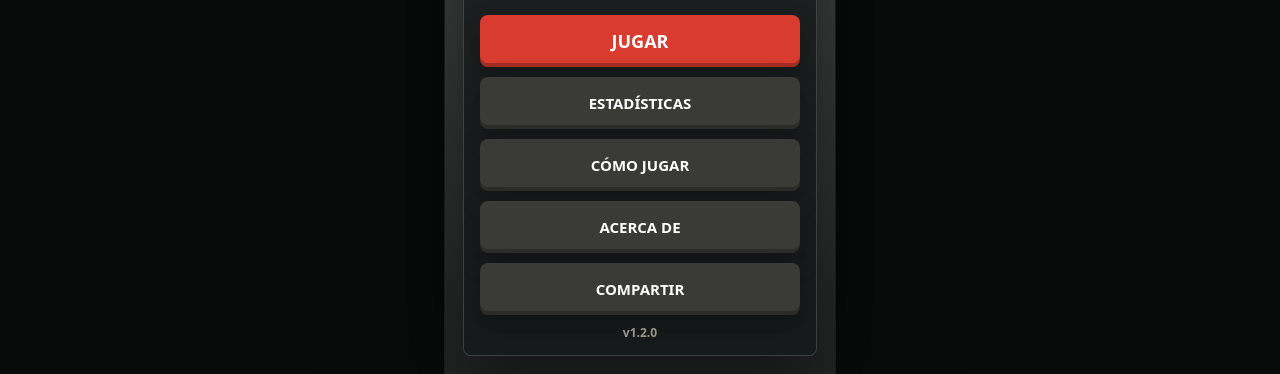
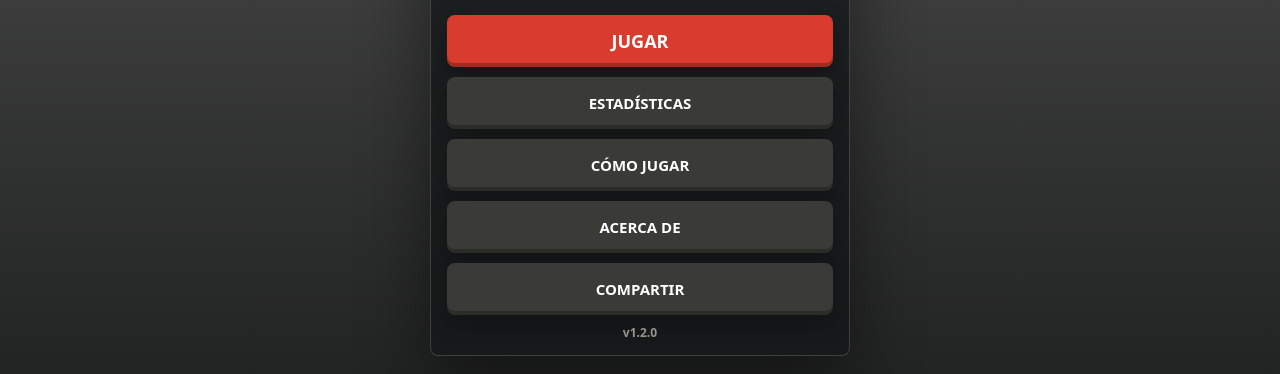
Before and after one commit to jalonsomerchan/jarramplas-el-juego, a plain HTML site: page index.html in a window 1280 px wide. Shown: the part 426-800 px from the top of the page. Drawn offline with Linux system fonts and the light colour scheme.

Commit message:
Fixed styles

```diff
--- a/styles.css
+++ b/styles.css
@@ -23,6 +23,7 @@ html,
 body {
   width: 100%;
   height: 100%;
+  min-height: 100%;
   margin: 0;
   overflow: hidden;
   background: #131614;
@@ -35,20 +36,26 @@ body {
   position: fixed;
   inset: 0;
   display: grid;
-  align-items: center;
-  justify-content: start;
+  align-items: stretch;
+  justify-content: stretch;
   background: #090b0b;
 }
 
 #app {
   position: relative;
-  width: 100%;
-  max-width: 390px;
-  height: 100dvh;
-  min-height: 100svh;
+  width: 100vw;
+  height: 100vh;
+  min-height: -webkit-fill-available;
   overflow: hidden;
   background: #131614;
   box-shadow: 0 0 0 1px rgba(255, 255, 255, 0.08), 0 26px 90px rgba(0, 0, 0, 0.55);
+}
+
+@supports (height: 100dvh) {
+  #app {
+    height: 100dvh;
+    min-height: 100dvh;
+  }
 }
 
 #game {
@@ -541,10 +548,6 @@ button:active {
     padding: 14px;
   }
 
-  #app {
-    max-width: 320px;
-  }
-
   h1 {
     font-size: clamp(30px, 10.5vw, 40px);
   }
@@ -568,9 +571,3 @@ button:active {
     font-size: 15px;
   }
 }
-
-@media (min-width: 700px) {
-  body {
-    justify-content: center;
-  }
-}
```
